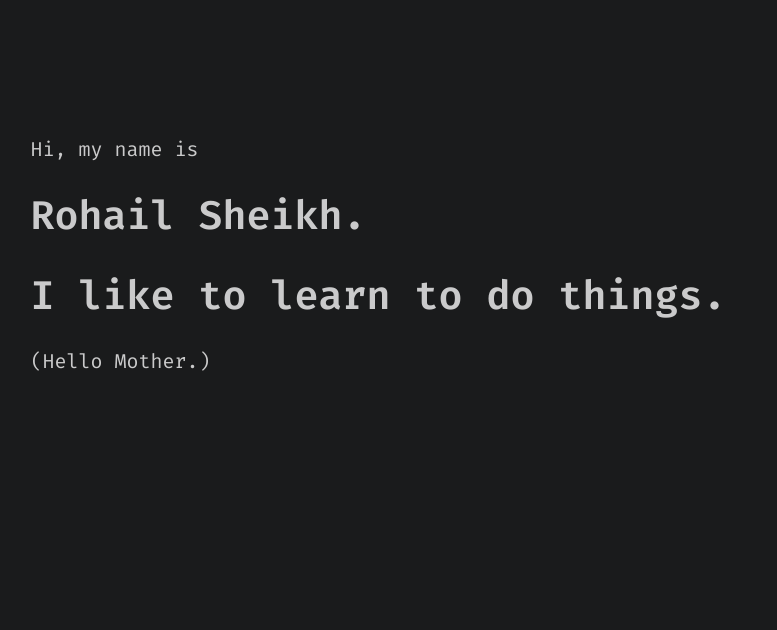
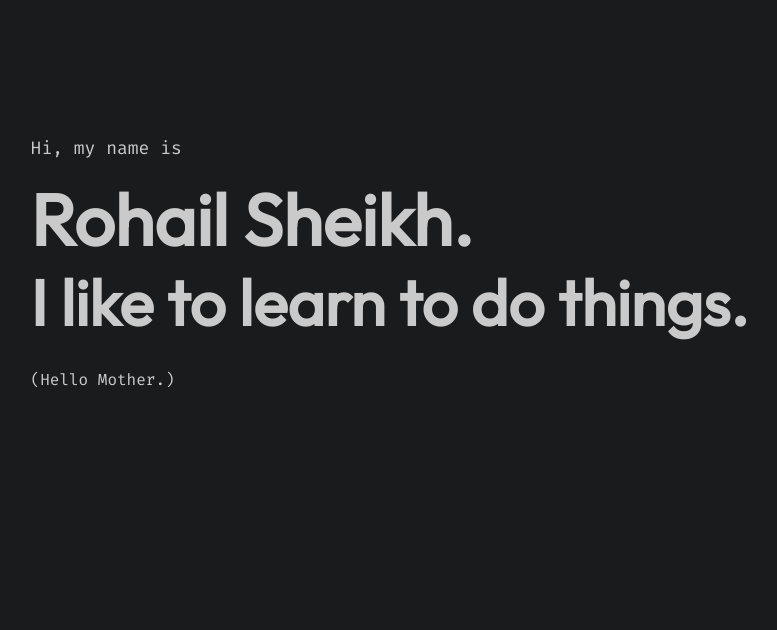
Before and after one commit to Antendis/website-stuff, a PHP site: page / in a window 1280 px wide. Shown: the top 630 px of the page, without its empty margins (131-908 px from the left). Run offline with PHP 8.4, Linux system fonts and the light colour scheme.

Commit message:
Add files via upload
stagger hero text

```diff
--- a/style.css
+++ b/style.css
@@ -15,17 +15,41 @@
 
   /*HERO TITLE STUFF*/
 
-  #header {
+  #himynameis {
+    font-family: 'Fira Code', monospace;
+    font-size: 0.9em;
+    transition-delay: 0;
+  }
+
+  #bigname {
     font-family: 'Outfit', sans-serif;
-    font-size: 2em;
+    font-size: 1.8em;
+    margin-top: -4%;
+    margin-bottom: -6%;
+    transition-delay: 150ms;
+  }
+
+  #shortsummary {
+    font-family: 'Outfit', sans-serif;
+    font-size: 1.6em;
     margin-top: -6%;
     margin-bottom: -2%;
+    transition-delay: 400ms;
   }
 
-  #hiMyNameIs {
+  #summary {
     font-family: 'Fira Code', monospace;
-    font-size: 1em;
+    font-size: 0.8em;
+    transition-delay: 650ms;
   }
+
+
+
+
+
+
+
+
 
 
   section{
```
